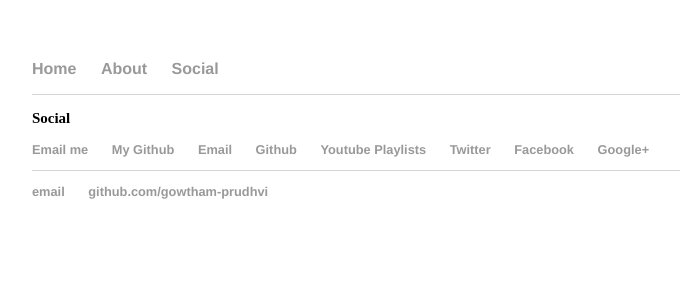
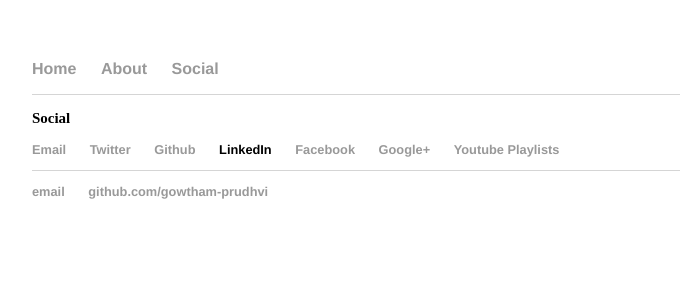
Before and after one commit to gowthamvadisetti/gowtham-prudhvi.github.io, a Jekyll site: the page built from social/index.html, in a window 1280 px wide. Shown: the top 300 px of the page, without its empty margins (160-840 px from the left). Built offline with Jekyll 4.4.1, drawn with Linux system fonts in a browser that asks for light colours.

Commit message:
update social

```diff
--- a/social/index.html
+++ b/social/index.html
@@ -6,14 +6,13 @@ title: Social
 		<footer>
  	<h3>Social</h3>
       		<ul>
-        		<li><a href="mailto:v.g.prudhvi38@gmail.com">Email me</a></li>        		<li><a href="https://github.com/gowtham-prudhvi">My Github</a></li>
          		<li><a href="mailto:v.g.prudhvi38@gmail.com">Email</a></li>
-         		<li><a href="https://github.com/gowtham-prudhvi">Github</a></li>
+            <li><a href="https://twitter.com/gowtham_prudhvi">Twitter</a></li>
+            <li><a href="https://github.com/gowtham-prudhvi">Github</a></li>
+            <li><a href="https://www.linkedin.com/in/gowtham-prudhvi-619a989b/"></a>LinkedIn</li>
+            <li><a href="https://www.facebook.com/gowtham.prudhvi">Facebook</a></li>
+            <li><a href="https://plus.google.com/gowthamprudhvivgp">Google+</a></li>
          		<li><a href="https://www.youtube.com/channel/UC6_6QGPowNp4VGOP3DDDPbw">Youtube Playlists</a></li>
-         		<li><a href="https://twitter.com/gowtham_prudhvi">Twitter</a></li>
-         		<li><a href="https://www.facebook.com/gowtham.prudhvi">Facebook</a></li>
-         		<li><a href="https://plus.google.com/gowthamprudhvivgp">Google+</a></li>
-
   			</ul>
   		</footer>
 </div><!-- /.blurb -->
```
Also changed, not shown: README.md.
